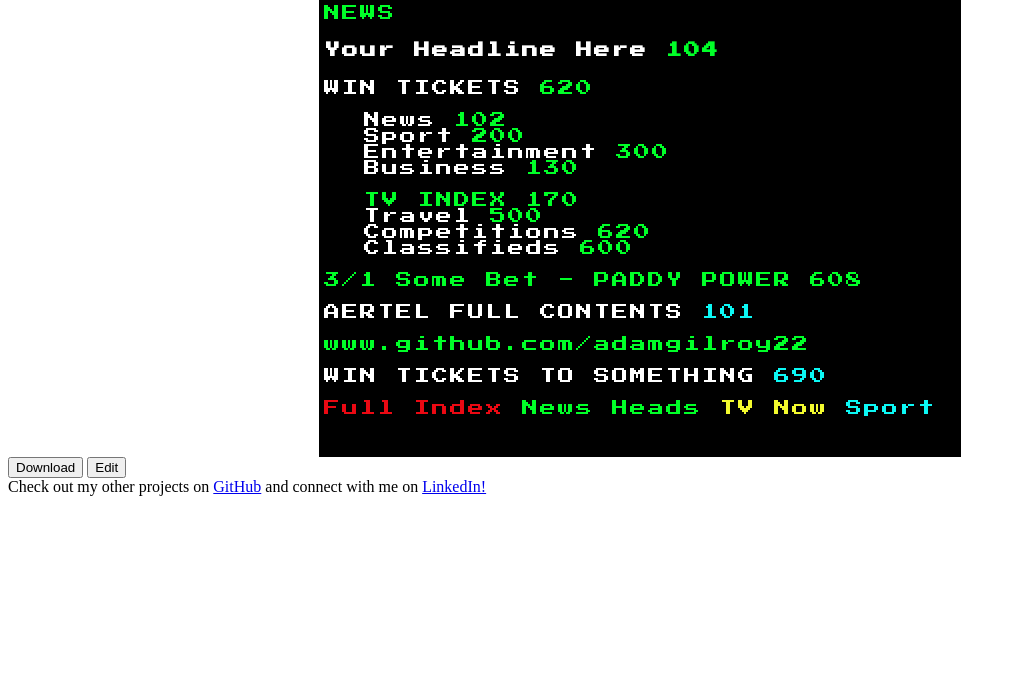
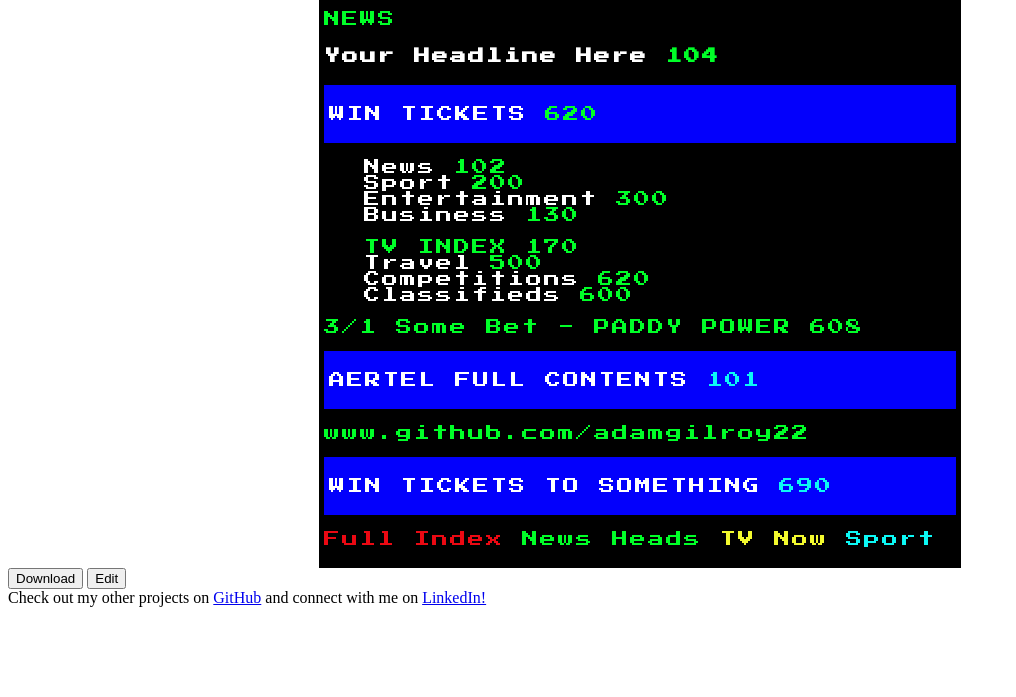
Before and after one commit to adamgilroy22/aertel-generator, a plain HTML site: page index.html in a window 1280 px wide. Shown: the part 103-800 px from the top of the page, without its empty margins (0-1016 px from the left). Drawn offline with Linux system fonts and the light colour scheme.

Commit message:
Apply blue background style

```diff
--- a/assets/css/style.css
+++ b/assets/css/style.css
@@ -3,14 +3,16 @@
 #aertel {
     background-color: #000000;
     color: #ffffff;
-    padding-top: 2%;
-    padding-bottom: 2%;
-    padding-left: 5px;
-    padding-right: 5px;
+    padding: 5px;
     letter-spacing: 2px;
     max-width: 50%;
     margin: auto;
     font-family: 'Press Start 2P', cursive;
+}
+
+.blue-bg {
+    background-color: #0300fc;
+    padding: 5px;
 }
 
 ul {
```
